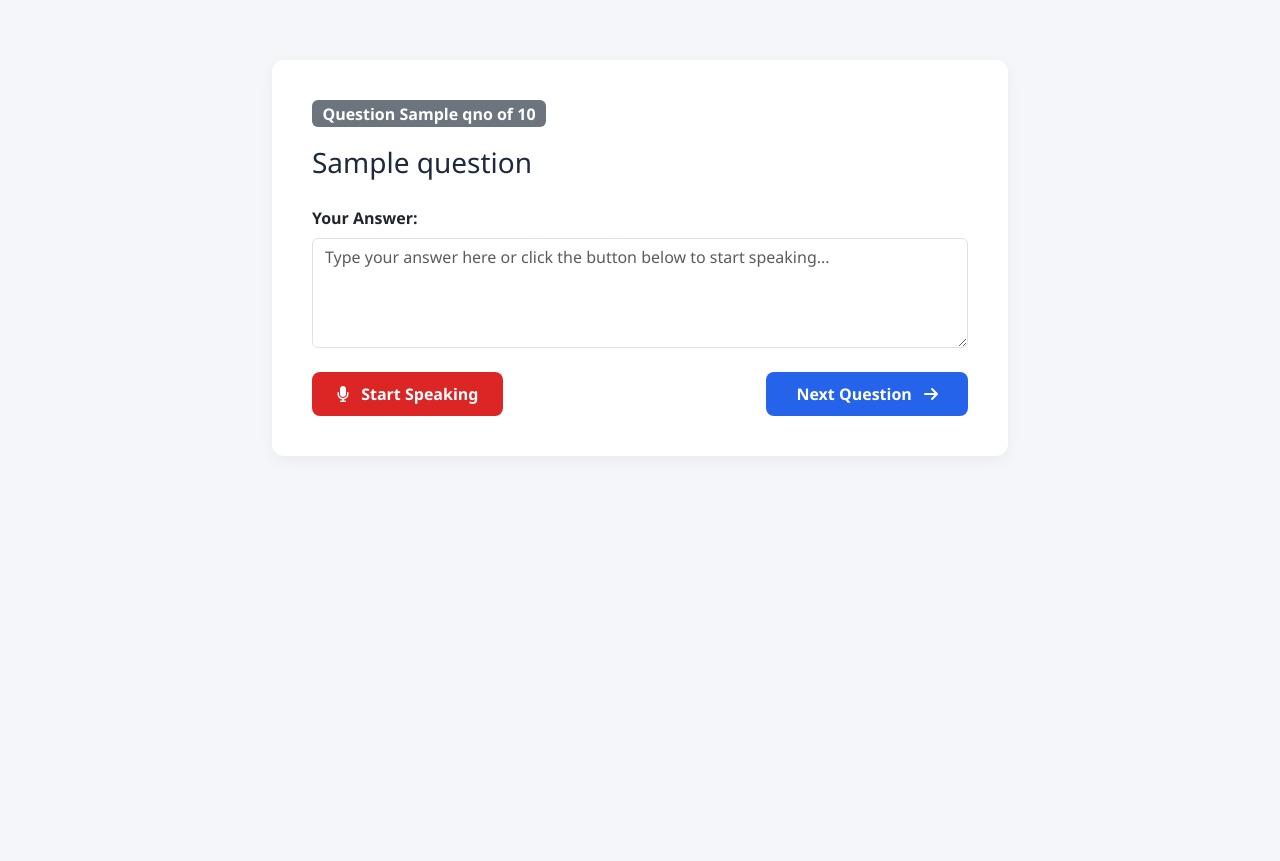
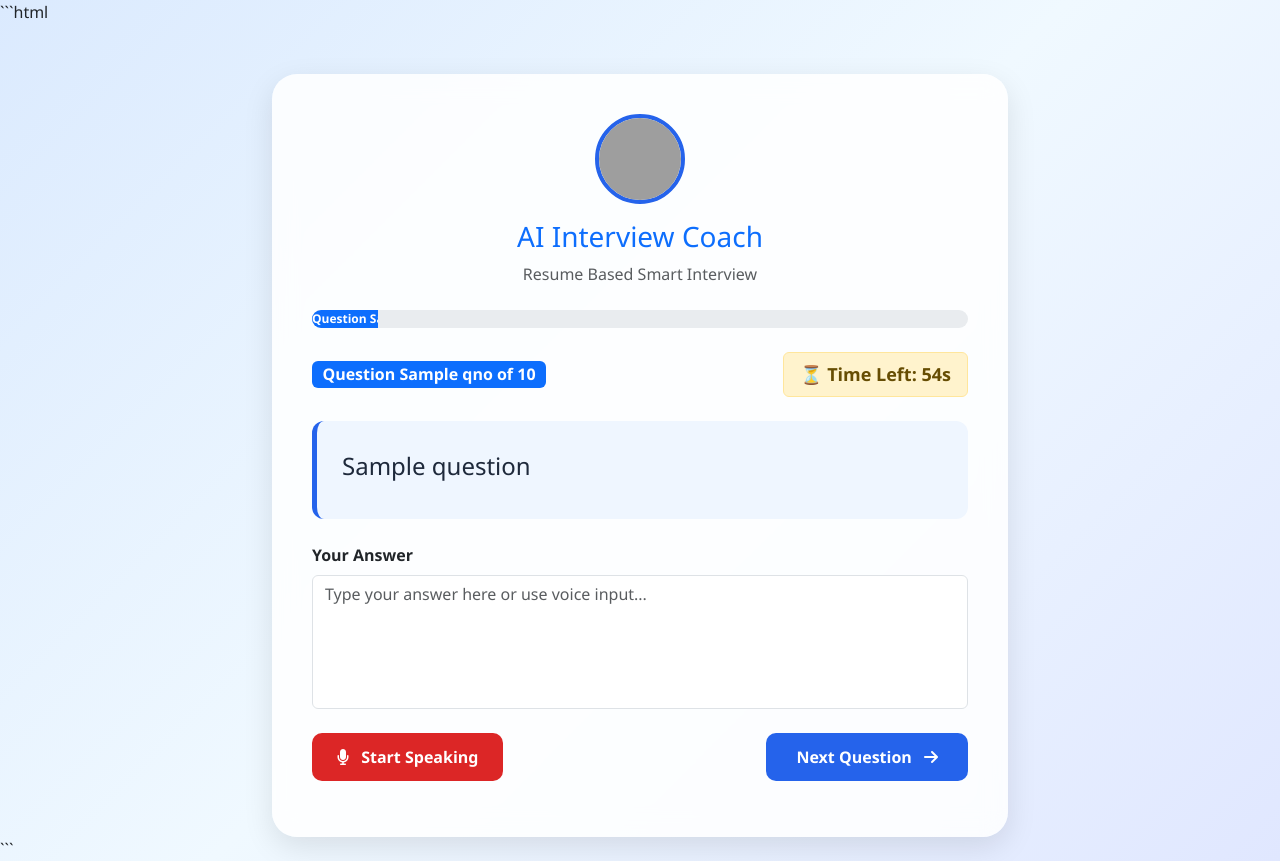
Before and after one commit to arunkarthick-BE/ai-interview-bot, a Flask app: template Summer interview Project/Templates/interview.html in a window 1280 px wide. Before the commit the page ends 416 px from the top, so only its background shows below. Run offline with Flask 3, Linux system fonts and the light colour scheme; the template is opened without the code that fills it: most values are stand-ins (such as "Sample title", 1, 10 or a date in 2020); some libraries are stand-ins or nearby versions; grey boxes are pictures that could not be loaded.

Commit message:
Update interview.html

````diff
--- a/Summer interview Project/Templates/interview.html
+++ b/Summer interview Project/Templates/interview.html
@@ -1,113 +1,341 @@
+```html
 <!DOCTYPE html>
 <html lang="en">
 <head>
 <meta charset="UTF-8">
 <meta name="viewport" content="width=device-width, initial-scale=1.0">
-    <title>AI Mock Interview - Round</title>
-    <!-- Bootstrap CSS -->
-    <link href="https://cdn.jsdelivr.net/npm/bootstrap@5.3.0/dist/bootstrap.min.css" rel="stylesheet">
-    <!-- Font Awesome Icons Link (Fixes hidden icon issues) -->
+<title>AI Interview Coach</title>
+
+<link href="https://cdn.jsdelivr.net/npm/bootstrap@5.3.0/dist/css/bootstrap.min.css" rel="stylesheet">
 <link rel="stylesheet" href="https://cdnjs.cloudflare.com/ajax/libs/font-awesome/6.4.0/css/all.min.css">
+
 <style>
-        body { background-color: #f4f6f9; font-family: 'Segoe UI', sans-serif; }
-        .interview-card { background: white; border-radius: 12px; box-shadow: 0 4px 15px rgba(0,0,0,0.05); padding: 40px; margin-top: 60px; }
-        .btn-next { background-color: #2563eb; color: white; border-radius: 8px; font-weight: 600; padding: 10px 30px; border: none; }
-        .btn-next:hover { background-color: #1d4ed8; }
-        .btn-mic { background-color: #dc2626; color: white; border-radius: 8px; font-weight: 600; padding: 10px 25px; border: none; transition: 0.3s; }
-        .btn-mic:hover { background-color: #b91c1c; }
-        .btn-mic.recording { background-color: #22c55e; animation: pulse 1.5s infinite; }
-        @keyframes pulse { 0% { opacity: 1; } 50% { opacity: 0.6; } 100% { opacity: 1; } }
+
+body{
+    background: linear-gradient(135deg,#dbeafe,#f0f9ff,#e0e7ff);
+    min-height:100vh;
+    font-family:'Segoe UI',sans-serif;
+}
+
+.interview-card{
+    background:rgba(255,255,255,0.85);
+    backdrop-filter:blur(12px);
+    border-radius:25px;
+    box-shadow:0 10px 30px rgba(0,0,0,0.1);
+    padding:40px;
+    margin-top:50px;
+}
+
+.ai-avatar{
+    width:90px;
+    height:90px;
+    border-radius:50%;
+    border:4px solid #2563eb;
+}
+
+.question-box{
+    background:#eff6ff;
+    padding:25px;
+    border-left:5px solid #2563eb;
+    border-radius:12px;
+    animation:fadeIn .5s ease;
+}
+
+@keyframes fadeIn{
+from{
+opacity:0;
+transform:translateY(15px);
+}
+to{
+opacity:1;
+transform:translateY(0);
+}
+}
+
+.btn-next{
+    background:#2563eb;
+    color:white;
+    border:none;
+    padding:12px 30px;
+    border-radius:10px;
+    font-weight:600;
+}
+
+.btn-next:hover{
+    background:#1d4ed8;
+}
+
+.btn-mic{
+    background:#dc2626;
+    color:white;
+    border:none;
+    padding:12px 25px;
+    border-radius:10px;
+    font-weight:600;
+}
+
+.btn-mic:hover{
+    background:#b91c1c;
+}
+
+.btn-mic.recording{
+    background:#22c55e;
+    animation:pulse 1.5s infinite;
+}
+
+@keyframes pulse{
+0%{opacity:1;}
+50%{opacity:.5;}
+100%{opacity:1;}
+}
+
+textarea{
+    resize:none;
+}
+
+.timer-box{
+    font-size:18px;
+    font-weight:600;
+}
+
+.progress{
+    height:18px;
+    border-radius:20px;
+}
+
+.progress-bar{
+    font-weight:600;
+}
+
 </style>
 </head>
+
 <body>
 
 <div class="container">
+
 <div class="row justify-content-center">
-        <div class="col-md-8">
+
+<div class="col-lg-8">
+
 <div class="interview-card">
-                <div class="d-flex justify-content-between align-items-center mb-3">
-                    <span class="badge bg-secondary fs-6">Question {{ qno }} of 10</span>
+
+<div class="text-center mb-4">
+
+<img
+src="https://cdn-icons-png.flaticon.com/512/4712/4712027.png"
+class="ai-avatar"
+alt="AI Coach">
+
+<h3 class="mt-3 text-primary">
+AI Interview Coach
+</h3>
+
+<p class="text-muted">
+Resume Based Smart Interview
+</p>
+
 </div>
 
-                <!-- AI Question -->
-                <h3 class="mb-4" style="color: #1e293b; line-height: 1.4;">{{ question }}</h3>
+<div class="progress mb-4">
 
-                <form action="/interview" method="POST" id="interviewForm">
+<div
+class="progress-bar bg-primary"
+role="progressbar"
+style="width: {{ (qno*10) }}%;">
+
+Question {{ qno }}/10
+
+</div>
+
+</div>
+
+<div class="d-flex justify-content-between align-items-center mb-4">
+
+<span class="badge bg-primary fs-6">
+Question {{ qno }} of 10
+</span>
+
+<div class="alert alert-warning mb-0 py-2 px-3 timer-box">
+
+⏳ Time Left:
+<span id="timer">60</span>s
+
+</div>
+
+</div>
+
+<div class="question-box mb-4">
+
+<h4 style="line-height:1.7;color:#1e293b;">
+{{ question }}
+</h4>
+
+</div>
+
+<form action="/interview" method="POST">
+
 <div class="mb-3">
-                        <label for="answer" class="form-label fw-semibold">Your Answer:</label>
-                        <textarea class="form-control" id="answer" name="answer" rows="4" placeholder="Type your answer here or click the button below to start speaking..." required></textarea>
+
+<label class="form-label fw-bold">
+Your Answer
+</label>
+
+<textarea
+class="form-control"
+id="answer"
+name="answer"
+rows="5"
+placeholder="Type your answer here or use voice input..."
+required></textarea>
+
 </div>
 
 <div class="d-flex justify-content-between align-items-center mt-4">
-                        <!-- Redesigned Mic Button with Font Awesome SVG Vector Icon -->
-                        <button type="button" class="btn btn-mic" id="micBtn">
-                            <i class="fa-solid fa-microphone me-2" id="micIcon"></i> <span id="btnText">Start Speaking</span>
+
+<button
+type="button"
+class="btn btn-mic"
+id="micBtn">
+
+<i class="fa-solid fa-microphone me-2" id="micIcon"></i>
+
+<span id="btnText">
+Start Speaking
+</span>
+
 </button>
-                        <button type="submit" class="btn btn-next">Next Question <i class="fa-solid fa-arrow-right ms-2"></i></button>
-                    </div>
-                </form>
-            </div>
-        </div>
-    </div>
+
+<button type="submit" class="btn btn-next">
+
+Next Question
+
+<i class="fa-solid fa-arrow-right ms-2"></i>
+
+</button>
+
 </div>
 
-<!-- JavaScript Voice Logic -->
+</form>
+
+</div>
+
+</div>
+
+</div>
+
+</div>
+
 <script>
+
+let time = 60;
+
+setInterval(() => {
+
+if(time > 0){
+
+time--;
+
+document.getElementById("timer").innerText = time;
+
+}
+
+},1000);
+
 const micBtn = document.getElementById('micBtn');
 const micIcon = document.getElementById('micIcon');
 const btnText = document.getElementById('btnText');
 const answerArea = document.getElementById('answer');
 
-    const SpeechRecognition = window.SpeechRecognition || window.webkitSpeechRecognition;
+const SpeechRecognition =
+window.SpeechRecognition ||
+window.webkitSpeechRecognition;
 
-    if (!SpeechRecognition) {
-        alert("Microphone Error: Your browser does not support Voice input. Please use Google Chrome!");
-        micBtn.style.display = 'none';
-    } else {
+if(!SpeechRecognition){
+
+alert(
+"Voice Recognition not supported. Please use Google Chrome."
+);
+
+micBtn.style.display="none";
+
+}else{
+
 const recognition = new SpeechRecognition();
+
 recognition.continuous = true;
 recognition.interimResults = false;
 recognition.lang = 'en-US';
 
 let isRecording = false;
 
-        micBtn.addEventListener('click', () => {
-            if (!isRecording) {
-                try {
+micBtn.addEventListener('click',()=>{
+
+if(!isRecording){
+
 recognition.start();
+
 btnText.textContent = "Stop Speaking";
-                    micIcon.className = "fa-solid fa-circle-stop me-2"; // Icon changes to stop symbol
-                    micBtn.classList.add('recording');
+
+micIcon.className =
+"fa-solid fa-circle-stop me-2";
+
+micBtn.classList.add("recording");
+
+answerArea.placeholder =
+"Listening... Speak now.";
+
 isRecording = true;
-                    answerArea.placeholder = "Listening... Speak into your mic now.";
-                } catch (err) {
-                    alert("Start Error: " + err.message);
+
+}else{
+
+recognition.stop();
+
+btnText.textContent =
+"Start Speaking";
+
+micIcon.className =
+"fa-solid fa-microphone me-2";
+
+micBtn.classList.remove("recording");
+
+isRecording = false;
+
 }
-            } else {
-                recognition.stop();
-                btnText.textContent = "Start Speaking";
-                micIcon.className = "fa-solid fa-microphone me-2"; // Reverts back to microphone icon
-                micBtn.classList.remove('recording');
-                isRecording = false;
-            }
+
 });
 
-        recognition.onresult = (event) => {
-            const currentResultIndex = event.resultIndex;
-            const transcript = event.results[currentResultIndex][0].transcript;
+recognition.onresult = (event)=>{
+
+const transcript =
+event.results[event.resultIndex][0].transcript;
+
 answerArea.value += transcript + " ";
+
 };
 
-        recognition.onerror = (event) => {
-            alert("Speech Error Detected: " + event.error + "\n\nFix: Check browser microphone settings or permissions!");
+recognition.onerror = (event)=>{
+
+alert("Speech Error: " + event.error);
+
 recognition.stop();
-            btnText.textContent = "Start Speaking";
-            micIcon.className = "fa-solid fa-microphone me-2";
-            micBtn.classList.remove('recording');
+
+btnText.textContent =
+"Start Speaking";
+
+micIcon.className =
+"fa-solid fa-microphone me-2";
+
+micBtn.classList.remove("recording");
+
 isRecording = false;
+
 };
+
 }
+
 </script>
 
 </body>
 </html>
+```
````
Lines whose indentation alone changed are shown as unchanged.
